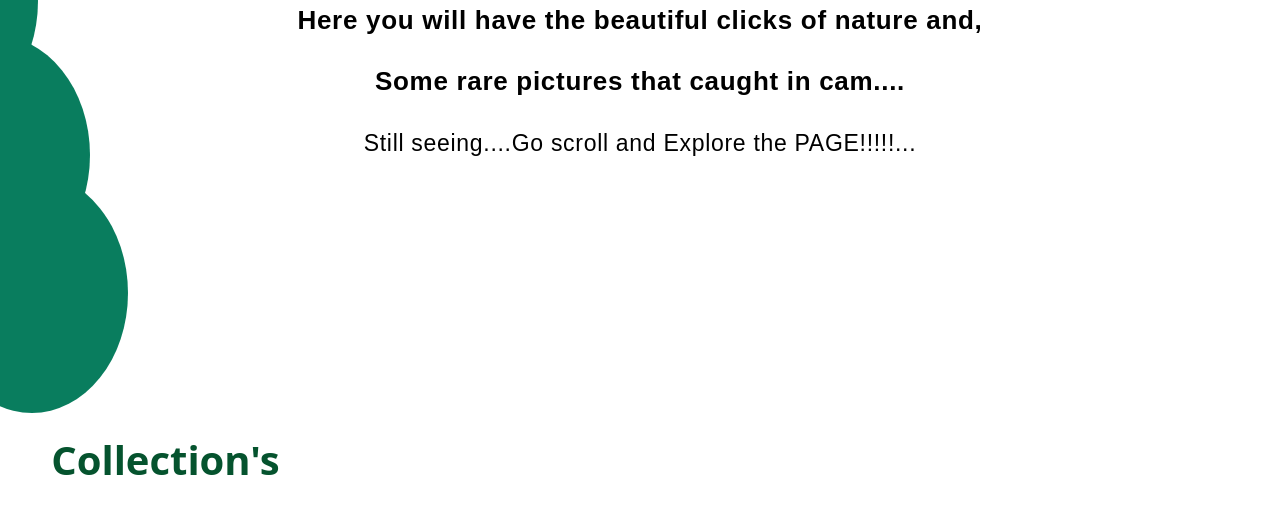
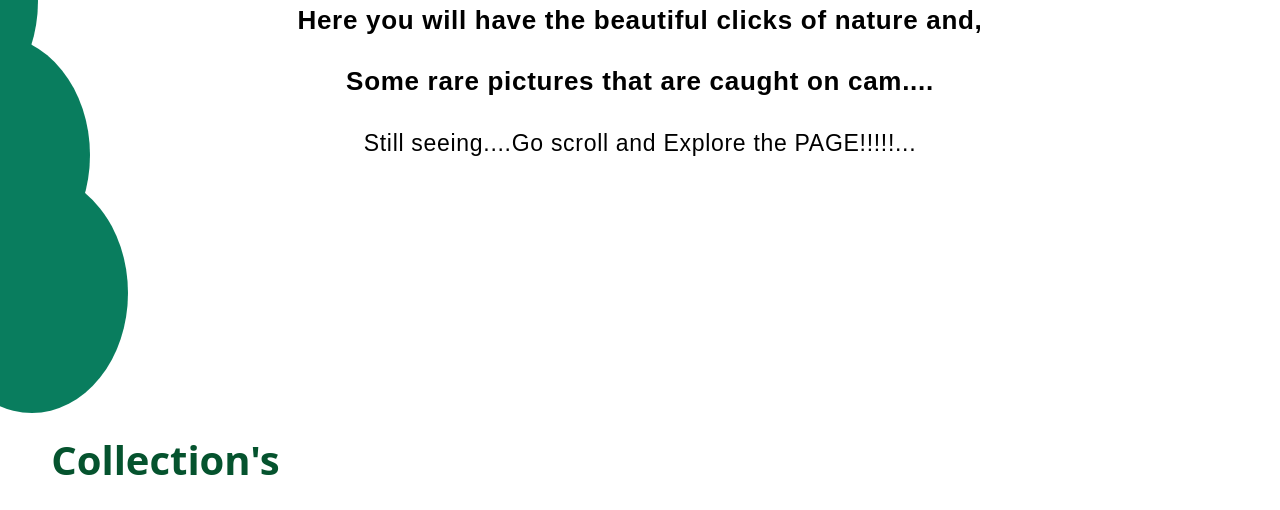
Before and after one commit to Bhargav090/My_Photography_page, a plain HTML site: page index.html in a window 1280 px wide. Shown: the part 290-800 px from the top of the page. Drawn offline with nearby package versions, Linux system fonts and the light colour scheme; a web font is replaced by a local one.

Commit message:
Update index.html

```diff
--- a/index.html
+++ b/index.html
@@ -46,7 +46,7 @@
                     w">W</span></span><span class="
                     tw">2</span></span></span>
                      <br>
-                    <span class="sen2">Here you will have the beautiful clicks of nature and,</span><br><span class="sen2">Some rare pictures that caught in cam....</span><br>
+                    <span class="sen2">Here you will have the beautiful clicks of nature and,</span><br><span class="sen2">Some rare pictures that are caught on cam....</span><br>
                     <span class="sen3">Still seeing....Go scroll and Explore the PAGE!!!!!...</span>
                 </h1>
                 <div class="background3">
```
